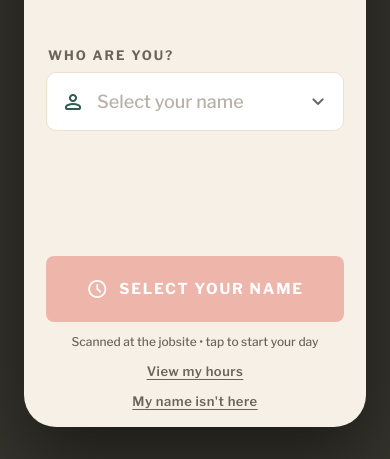
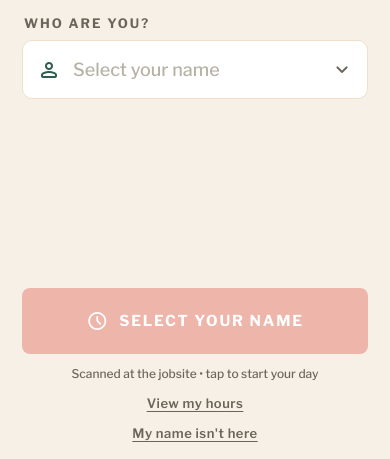
Before and after one commit to bfbtools/timeclock, a website: page public/index.html in a window 390 px wide. Shown: the part 385-844 px from the top of the page. Drawn offline with nearby package versions, Linux system fonts and the light colour scheme; no server answers.

Commit message:
Mobile: fill the screen edge-to-edge instead of a floating card
The design was a phone-shaped mockup (great for the desktop preview, odd on a
real phone — dark margins + a scrolling floating card). On viewports <=500px the
screen now goes full-bleed (100dvh, no radius, no shadow, paper background).
Desktop keeps the framed look.

```diff
--- a/public/css/styles.css
+++ b/public/css/styles.css
@@ -24,6 +24,14 @@ body{font-family:'Libre Franklin',sans-serif;background:#34332c;color:var(--ink)
 .screen{width:402px;max-width:100%;min-height:780px;background:var(--paper);
   border-radius:32px;overflow:hidden;position:relative;display:flex;flex-direction:column;
   box-shadow:0 30px 70px rgba(0,0,0,0.45);}
+
+/* On phones, fill the screen edge-to-edge instead of a floating mockup card.
+   (The framed card look is kept on wider screens.) */
+@media (max-width:500px){
+  html,body{height:auto;}
+  body{padding:0;background:var(--paper);align-items:stretch;justify-content:flex-start;min-height:100vh;min-height:100dvh;}
+  .screen{width:100%;max-width:100%;min-height:100vh;min-height:100dvh;border-radius:0;box-shadow:none;}
+}
 
 /* ---- topbar ---- */
 .topbar{background:var(--forge);color:var(--paper);padding:18px 22px 16px;
```
